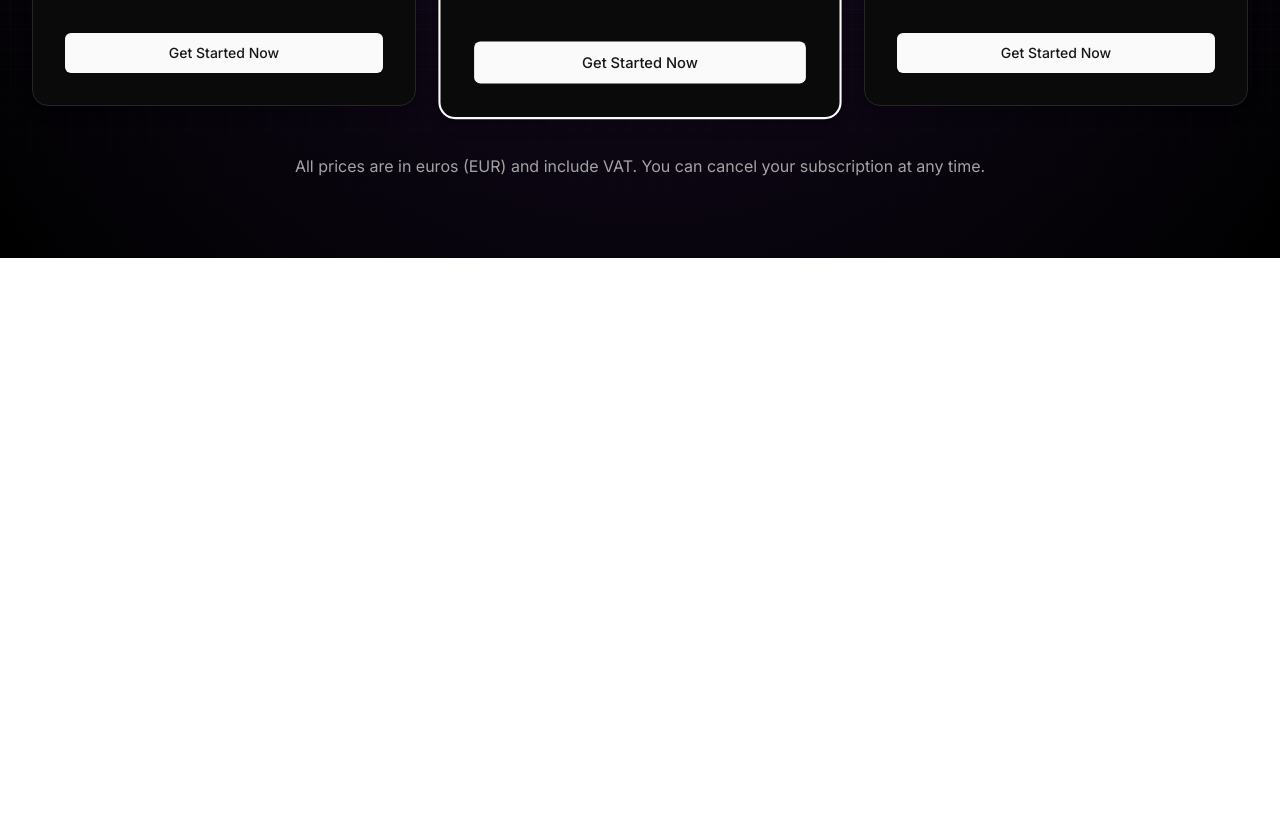
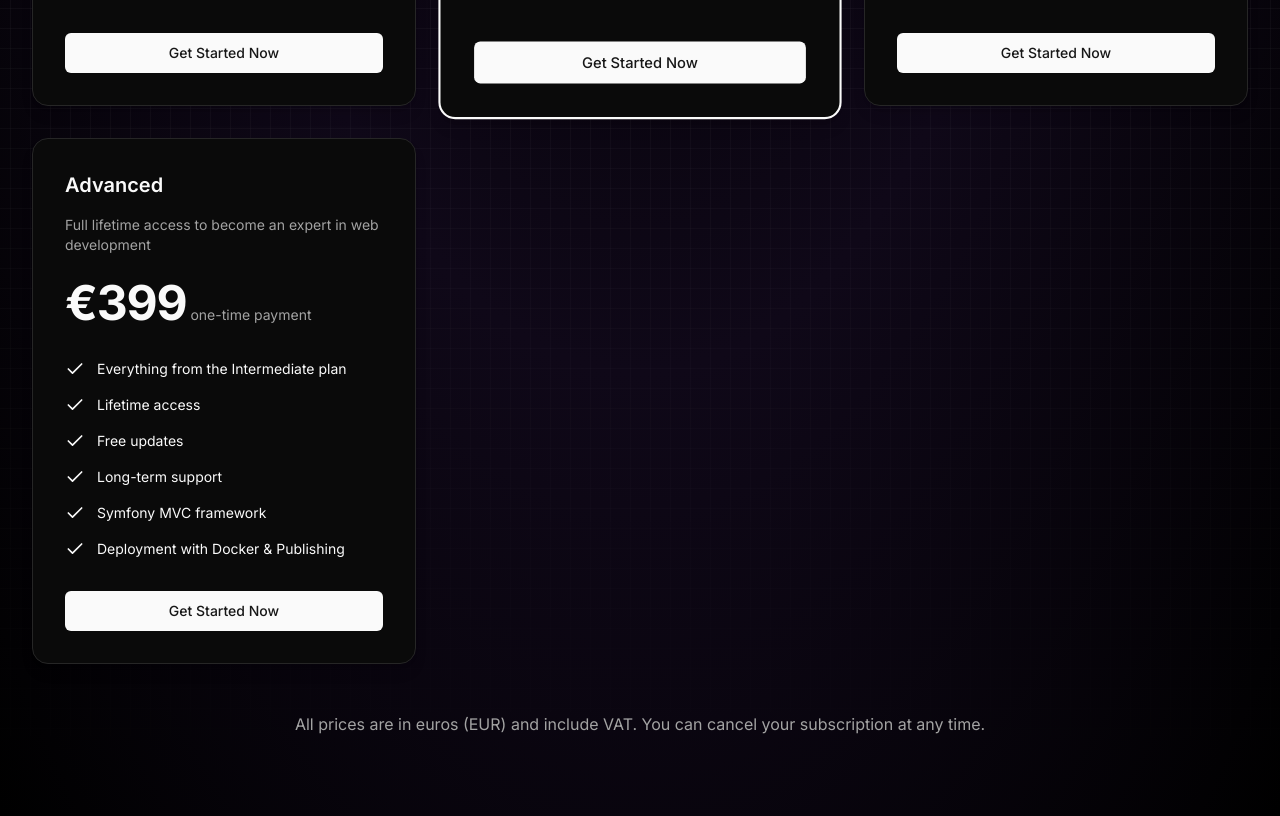
Before and after one commit to Hznnibal/devacademy, a Next.js app: page /en/pricing in a window 1280 px wide. Shown: the part 700-1516 px from the top of the page. Before the commit the page ends 958 px from the top, so only its background shows below. Built offline with nearby package versions, Linux system fonts and the light colour scheme; no server answers.

Commit message:
Test stripe

```diff
--- a/app/[lang]/pricing/page.tsx
+++ b/app/[lang]/pricing/page.tsx
@@ -8,9 +8,10 @@ import Link from "next/link";
 import { usePathname } from "next/navigation";
 
 const pricingPlans = [
-    { key: "pricing.beginner", priceId: "price_1R6YppKaMuKwxZvFi4scfXLI" },
-    { key: "pricing.intermediate", priceId: "price_1R6YsZKaMuKwxZvFLYXkFy9L", popular: true },
-    { key: "pricing.advanced", priceId: "price_1R6YuXKaMuKwxZvFP3OpqIkF" }
+    { key: "pricing.beginner", priceId: "price_1R9QOxKaMuKwxZvFPtkSEuZd" },
+    { key: "pricing.intermediate", priceId: "price_1R9QOtKaMuKwxZvFny7LpDGU", popular: true },
+    { key: "pricing.advanced", priceId: "price_1R9QOmKaMuKwxZvFWZfU4dFR" },
+    { key: "pricing.advanced", priceId: "price_1R9QhCKaMuKwxZvF8P8cyvSA" }
 ];
 
 export default function Page() {
--- a/app/api/webhooks/stripe/route.ts
+++ b/app/api/webhooks/stripe/route.ts
@@ -16,9 +16,10 @@ const stripe = new Stripe(process.env.STRIPE_SECRET_KEY, {
 
 const PLAN_MAPPING: Record<string, UserPlan> = {
   price_free: "FREE",
-  price_1R6YppKaMuKwxZvFi4scfXLI: "BASIC",
-  price_1R6YsZKaMuKwxZvFLYXkFy9L: "INTERMEDIATE",
-  price_1R6YuXKaMuKwxZvFP3OpqIkF: "ADVANCED",
+  price_1R9QOxKaMuKwxZvFPtkSEuZd: "BASIC",
+  price_1R9QOtKaMuKwxZvFny7LpDGU: "INTERMEDIATE",
+  price_1R9QOmKaMuKwxZvFWZfU4dFR: "ADVANCED",
+  price_1R9QhCKaMuKwxZvF8P8cyvSA: "ADVANCED",
 };
 
 const PLAN_HIERARCHY: Record<UserPlan, number> = {
```
